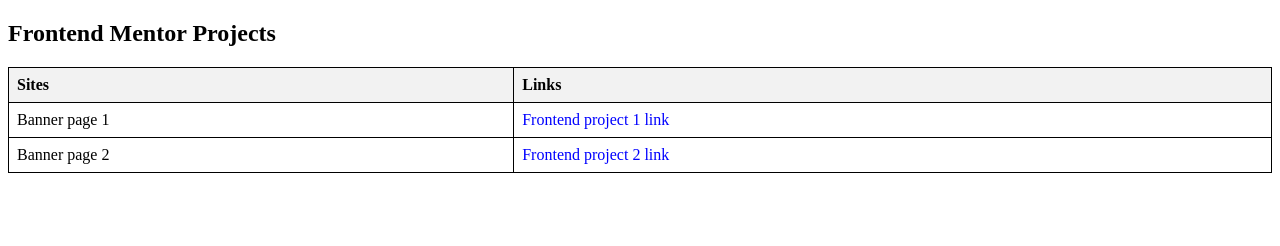
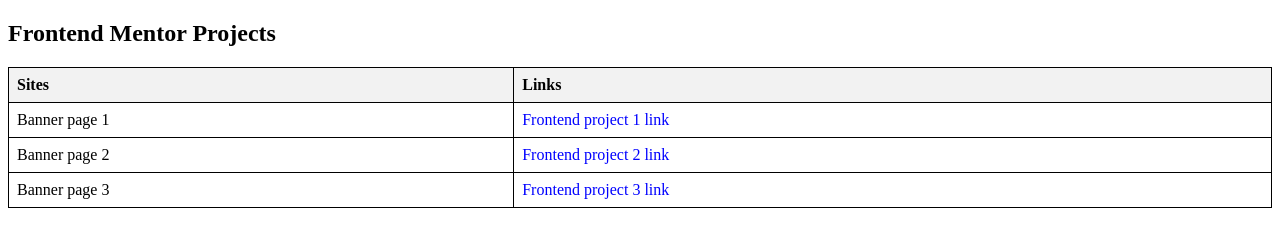
Before and after one commit to durga6666/huddle, a plain HTML site: page index.html in a window 1280 px wide. Drawn offline with Linux system fonts and the light colour scheme.

Commit message:
added project

```diff
--- a/index.html
+++ b/index.html
@@ -52,6 +52,10 @@
       <td>Banner page 2</td>
       <td><a href="https://durga6666.github.io/recipe/" target="_blank">Frontend project 2 link</a></td>
     </tr>
+    <tr>
+        <td>Banner page 3</td>
+        <td><a href="https://durga6666.github.io/durgaport/" target="_blank">Frontend project 3 link</a></td>
+    </tr>
   </tbody>
 </table>
 
```
